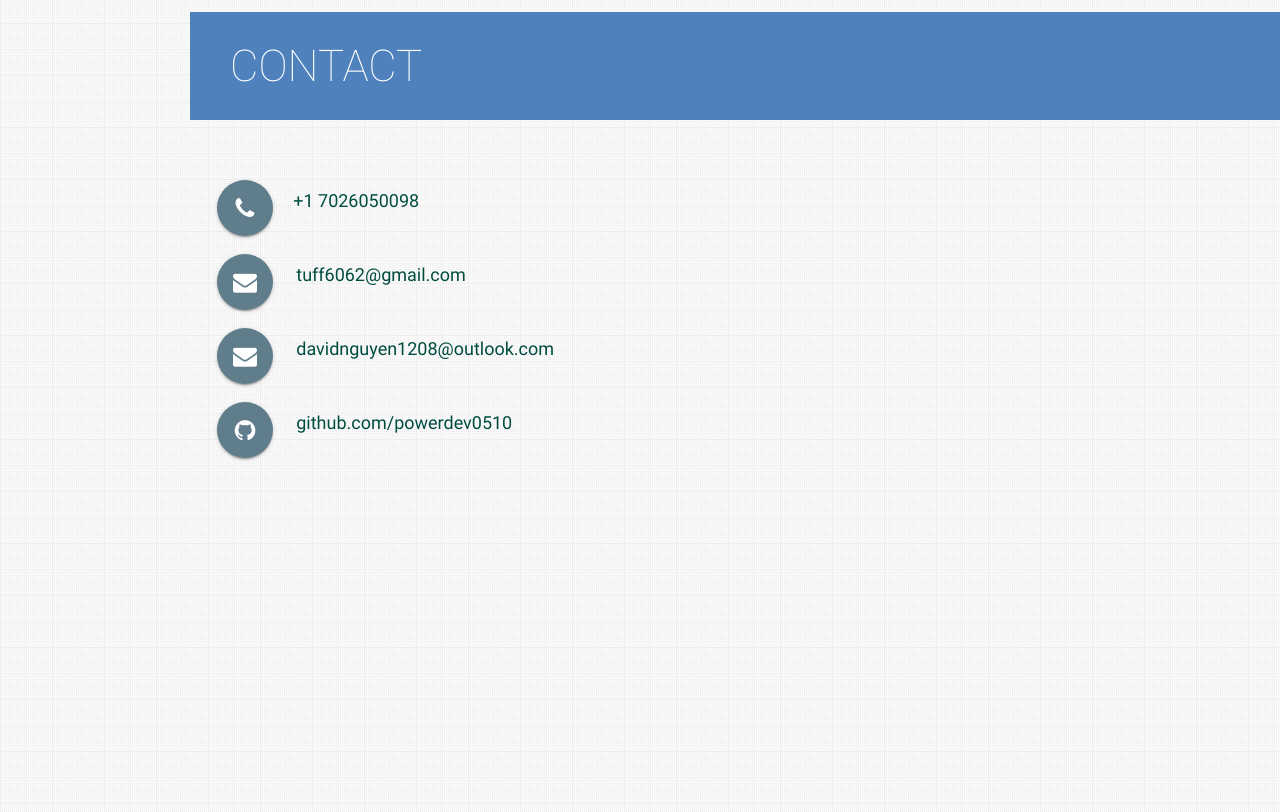
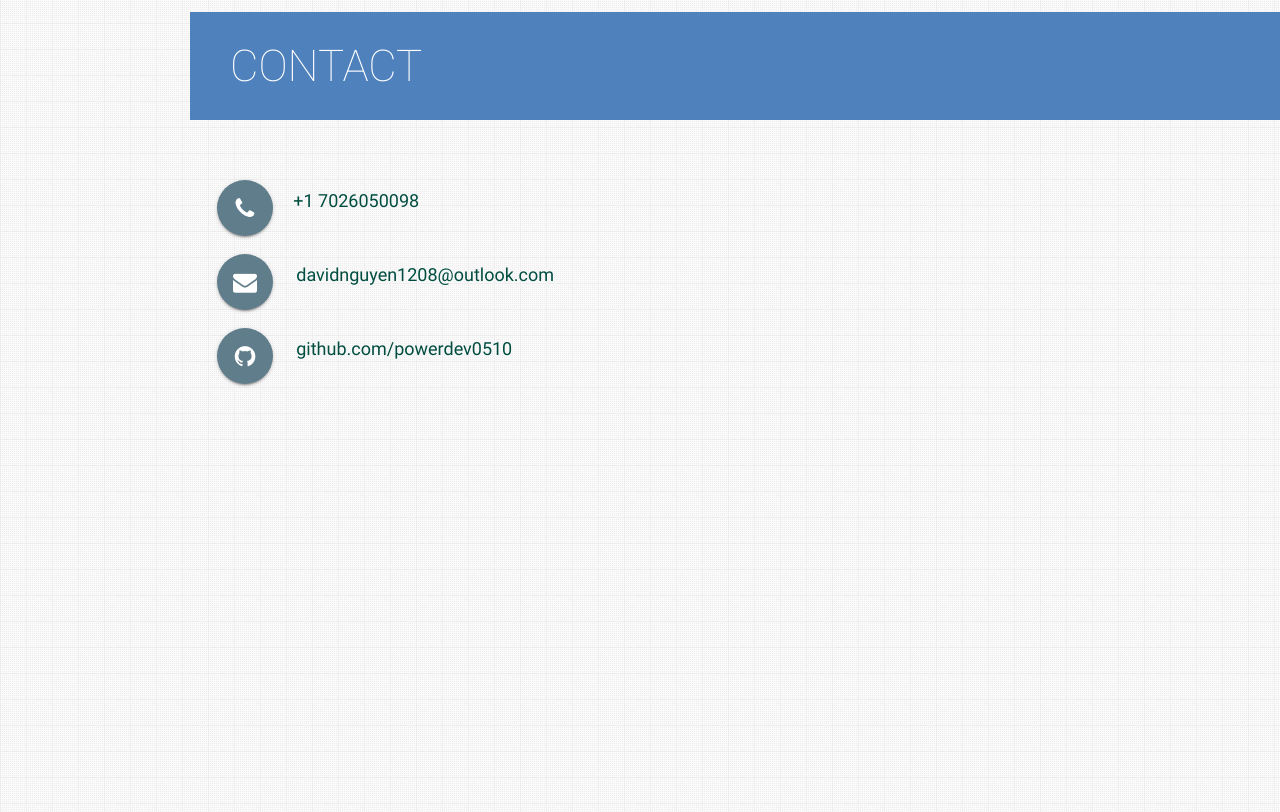
Before and after one commit to davidnguyen1208/davidnguyen1208.github.io, a plain HTML site: page index.html in a window 1280 px wide. Shown: the part 8245-9057 px from the top of the page. Drawn offline with nearby package versions, Linux system fonts and the light colour scheme.

```diff
--- a/index.html
+++ b/index.html
@@ -933,13 +933,6 @@
               aria-label="Call David">+1 7026050098</a></a>
         </p>
         <p>
-          <a aria-label="Email David" href="mailto:tuff6062@gmail.com" target="_blank" data-position="top"
-            data-tooltip="Email David" class="btn-floating btn-large waves-effect waves-light blue-grey tooltipped"><i
-              class="fa fa-envelope"></i><a aria-label="Email David" href="mailto:tuff6062@gmail.com"
-              class="hoverline">tuff6062@gmail.com</a></a>
-        </p>
-
-        <p>
           <a aria-label="Email David" href="mailto:davidnguyen1208@outlook.com" target="_blank" data-position="top"
             data-tooltip="Email David" class="btn-floating btn-large waves-effect waves-light blue-grey tooltipped"><i
               class="fa fa-envelope"></i><a aria-label="Email David" href="mailto:davidnguyen1208@outlook.com"
```
Also changed, not shown: 1 other file.
